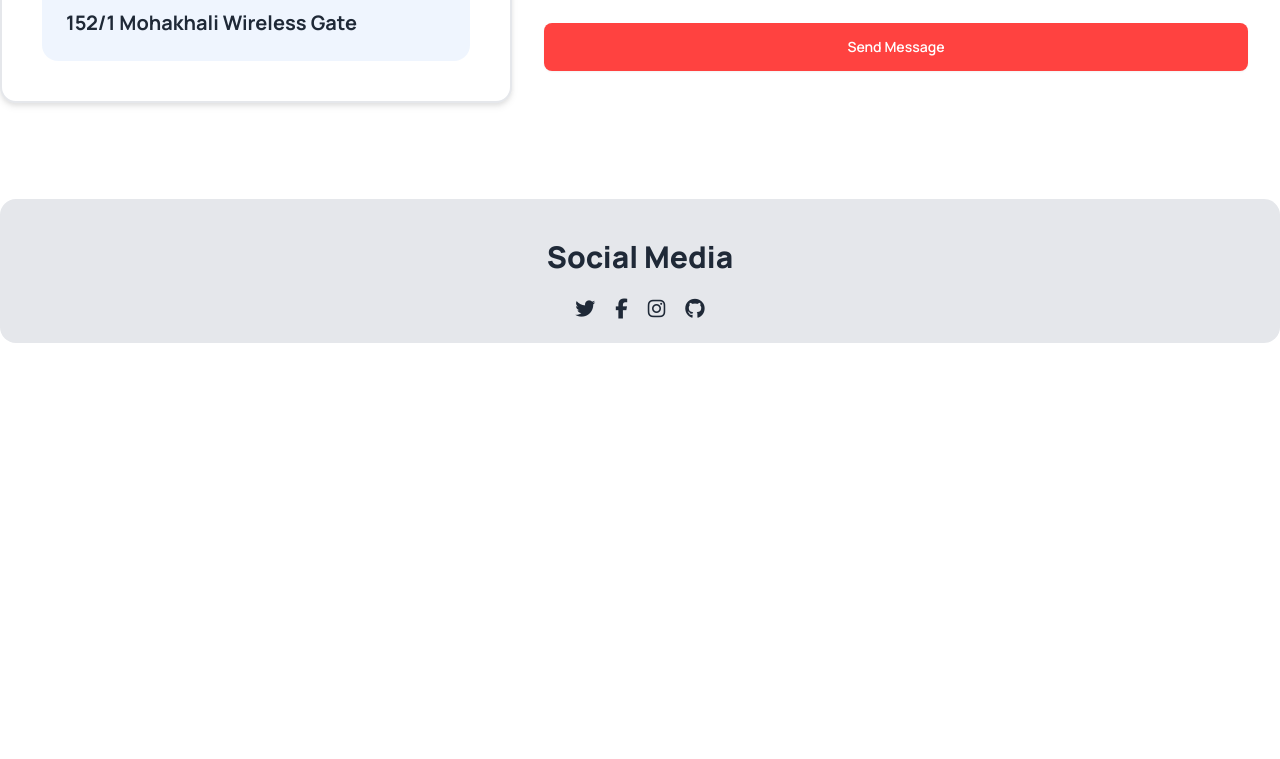
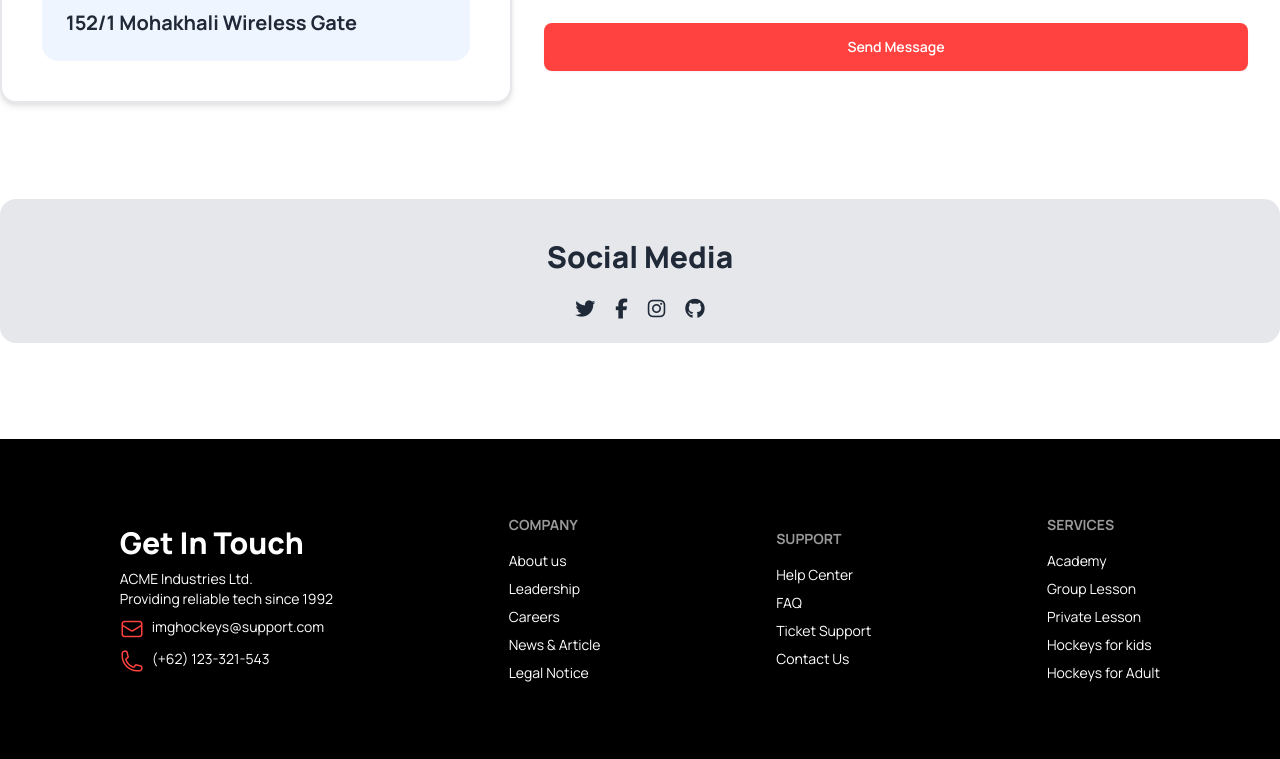
Before and after one commit to lotiful/Hockeys--website, a plain HTML site: page index.html in a window 1280 px wide. Shown: the part 5883-6642 px from the top of the page. Before the commit the page ends 6322 px from the top, so only its background shows below. Drawn offline with nearby package versions, Linux system fonts and the light colour scheme.

Commit message:
footer section added

```diff
--- a/index.html
+++ b/index.html
@@ -91,7 +91,7 @@
             <div id="slide1" class="carousel-item relative w-full">
                 <img src="Images/1.png" class="w-full" />
                 <div
-                    class=" lg:absolute bg-black right-0 bottom-0 mb-10 mr-10 p-10 rounded-2xl space-y-3"
+                    class="absolute bg-black lg:right-0 lg:bottom-0 lg:mb-10 lg:mr-10 lg:p-10 p-5 -bottom-52 rounded-2xl space-y-3"
                 >
                     <h2 class="text-2xl font-bold text-white">
                         Meet all the heroes from the field
@@ -149,8 +149,8 @@
         <div></div>
     </header>
     <!-- header end -->
-    <body class="font-Manrope md:container md:mx-auto">
-        <section class="my-24">
+    <body class="font-Manrope ">
+        <section class="my-24 container mx-auto">
             <div class="text-center border-dashed border-t-2 border-b-2 p-10">
                 <h1 class="text-4xl lg:text-5xl font-extrabold">
                     Professional Hockeys Club
@@ -211,7 +211,7 @@
             </div>
         </section>
         <!-- program section -->
-        <section>
+        <section class="container mx-auto">
             <div>
                 <div>
                     <div class="text-center border-dashed border-b-2 p-10">
@@ -326,7 +326,7 @@
             </div>
         </section>
         <!-- new product section  -->
-        <section class="my-24">
+        <section class="my-24 container mx-auto">
             <div>
                 <div
                     class="text-center border-dashed border-b-2 border-t-2 p-10"
@@ -608,7 +608,7 @@
             </div>
         </section>
         <!-- get in section-->
-        <section class="my-24">
+        <section class="my-24 container mx-auto">
             <div class="text-center border-dashed border-b-2 border-t-2 p-20 ">
                 <h1 class="text-4xl lg:text-5xl font-extrabold pb-10">
                     Get In Touch
@@ -704,7 +704,7 @@
             </div>
         </section>
         <!-- social media section  -->
-        <section class="my-24">
+        <section class="my-24 container mx-auto">
             <div class="w-full h-[18vh] text-center bg-gray-200 rounded-2xl">
                 <h3 class="text-3xl font-extrabold lg:pt-10">Social Media</h3>
                 <div class="text-xl space-x-4 p-5">
@@ -717,6 +717,40 @@
             </div>
 
         </section>
+        <footer class=" ">
+            <div class="footer lg:flex flex-row justify-center justify-around items-center p-10 bg-black text-white  text-base-content lg:h-[40vh]">
+                <aside>
+                    <h1 class="text-3xl font-extrabold">Get In Touch</h1>
+                    <p>ACME Industries Ltd.<br/>Providing reliable tech since 1992</p>
+                    <h3 class="flex gap-2"><img src="Images/Frame.png" alt=""> imghockeys@support.com</h3>
+                    <h3 class="flex gap-2"><img src="Images/phone1.png" alt=""> (+62) 123-321-543</h3>
+                  </aside>
+                  <nav>
+                    <header class="footer-title">Company</header>
+                    <a class="link link-hover">About us</a>
+                    <a class="link link-hover">Leadership</a>
+                    <a class="link link-hover">Careers</a>
+                    <a class="link link-hover">News & Article</a>
+                    <a class="link link-hover">Legal Notice</a>
+                  </nav>
+                  <nav>
+                    <header class="footer-title">Support</header>
+                    <a class="link link-hover">Help Center</a>
+                    <a class="link link-hover">FAQ</a>
+                    <a class="link link-hover">Ticket Support</a>
+                    <a class="link link-hover">Contact Us</a>
+                  </nav>
+                  <nav>
+                    <header class="footer-title">Services</header>
+                    <a class="link link-hover">Academy</a>
+                    <a class="link link-hover">Group Lesson</a>
+                    <a class="link link-hover">Private Lesson</a>
+                    <a class="link link-hover">Hockeys for kids</a>
+                    <a class="link link-hover"> Hockeys for Adult</a>
+                  </nav>
+            </div>
+          </footer>
 
     </body>
+
 </html>
```
Also changed, not shown: Images/Frame.png (added), Images/phone1.png (added).
